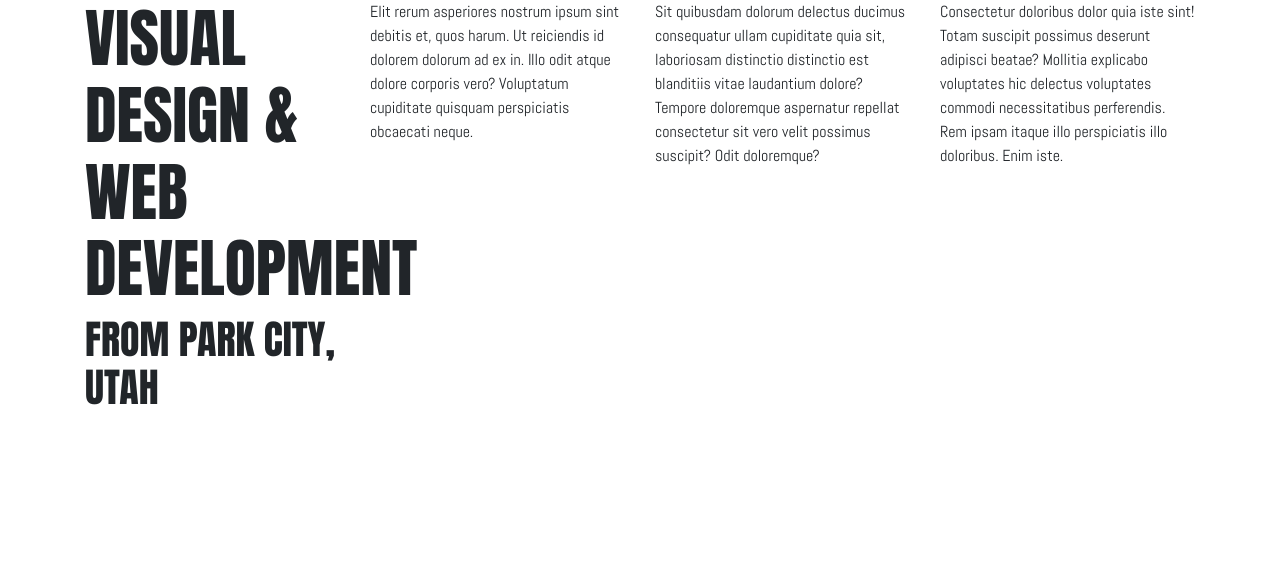
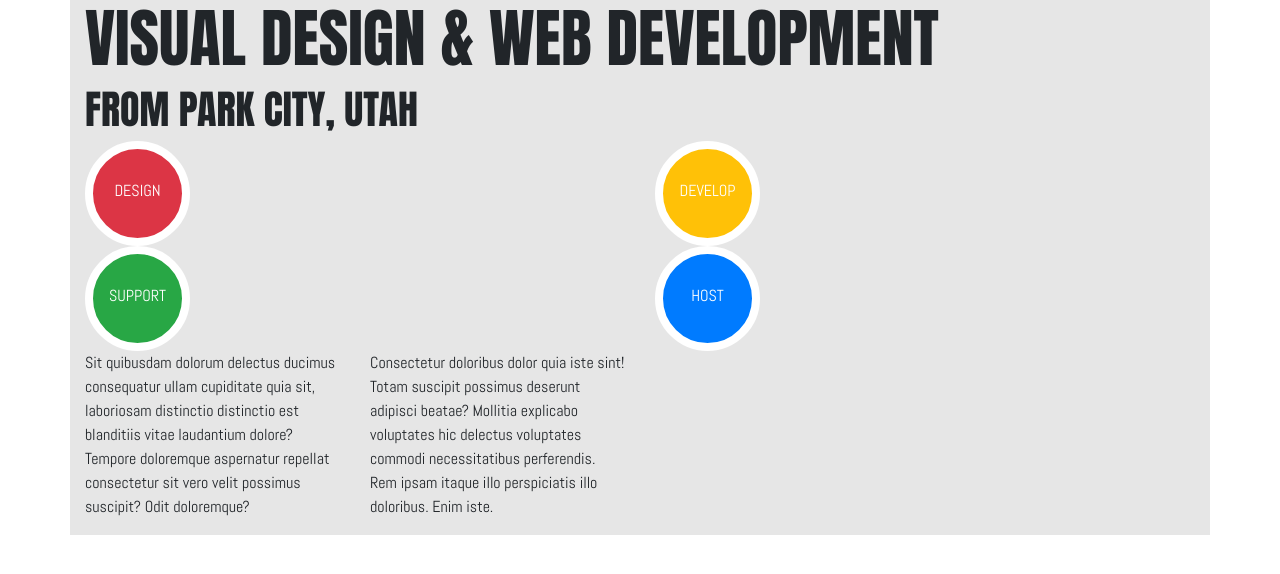
Before and after one commit to davis-grant-ganymede/codeup-design-project, a plain HTML site: page index.html in a window 1280 px wide. Drawn offline with nearby package versions, Linux system fonts and the light colour scheme.

Commit message:
circles css

```diff
--- a/custom.css
+++ b/custom.css
@@ -20,3 +20,15 @@ h5 {
 p {
     font-family: Abel;
 }
+div{
+    background-color: #E6E6E6;
+}
+
+.circle {
+    width: 105px;
+    height: 105px;
+    padding-top: 30px;
+    border: solid white 8px;
+    text-transform: uppercase;
+    font-family: Abel;
+}
--- a/index.html
+++ b/index.html
@@ -16,16 +16,31 @@
 </div>
 
 <main>
-
+<!--Buttons-->
 <div class="container">
     <div class="row">
-        <div class="col-lg-3 col-md-6">
+        <div class="col-12">
             <h1>Visual Design & Web Development</h1>
             <h3>From Park City, Utah</h3>
         </div>
-        <div class="col-lg-3 col-md-6">
-            <p>Elit rerum asperiores nostrum ipsum sint debitis et, quos harum. Ut reiciendis id dolorem dolorum ad ex in. Illo odit atque dolore corporis vero? Voluptatum cupiditate quisquam perspiciatis obcaecati neque.</p>
+    <div class="container container-fluid">
+        <div class="row">
+        <div class="col text-center">
+            <div class="circle rounded-circle bg-danger text-white">Design</div>
         </div>
+            <div class="col text-center">
+                <div class="circle rounded-circle bg-warning text-white">Develop</div>
+            </div>
+        </div>
+        <div class="row">
+            <div class="col text-center">
+                <div class="circle rounded-circle bg-success text-white">Support</div>
+            </div>
+            <div class="col text-center">
+                <div class="circle rounded-circle bg-primary text-white">Host</div>
+            </div>
+        </div>
+    </div>
         <div class="col-lg-3 col-md-6">
             <p>Sit quibusdam dolorum delectus ducimus consequatur ullam cupiditate quia sit, laboriosam distinctio distinctio est blanditiis vitae laudantium dolore? Tempore doloremque aspernatur repellat consectetur sit vero velit possimus suscipit? Odit doloremque?</p>
         </div>
```
